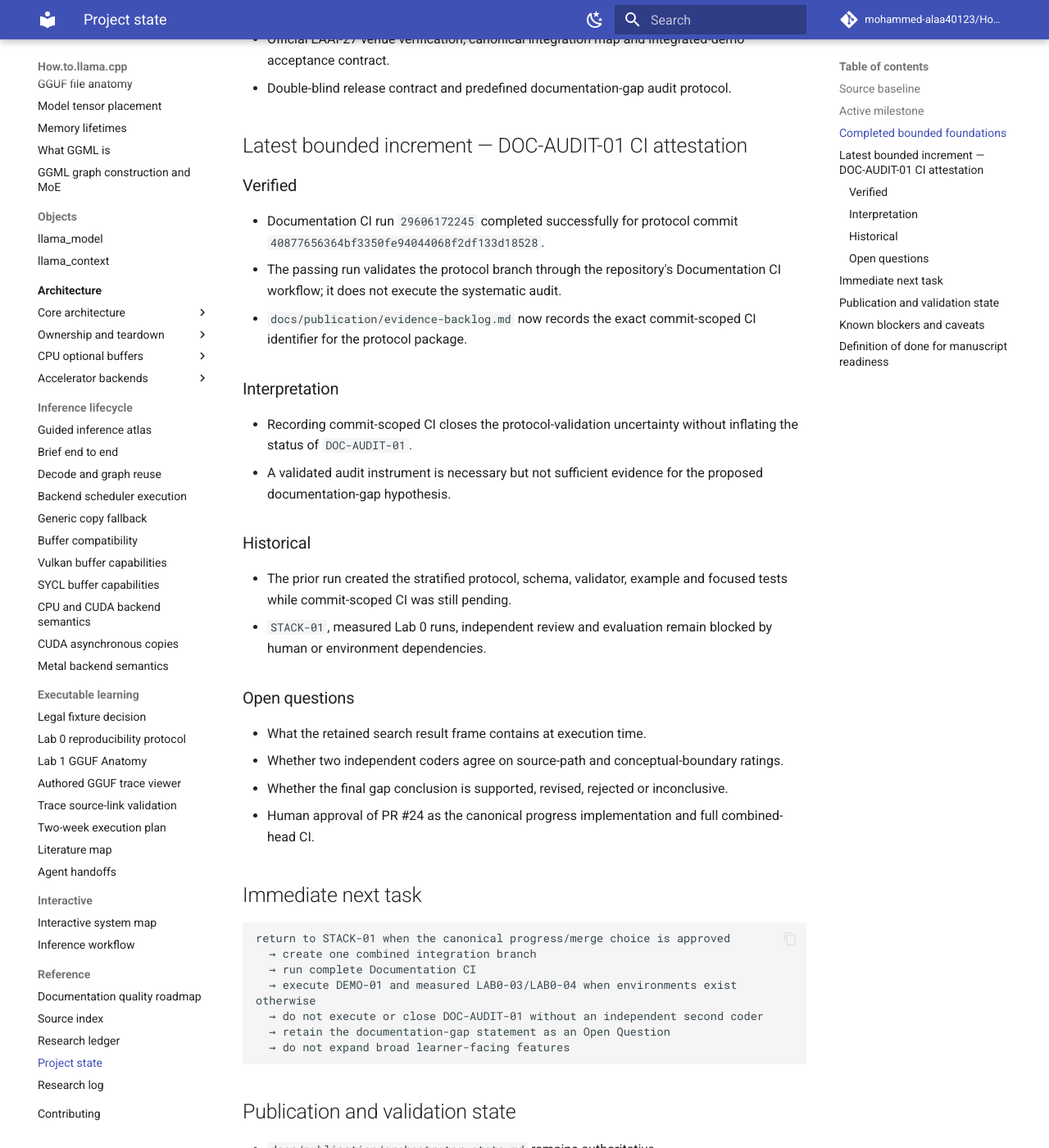
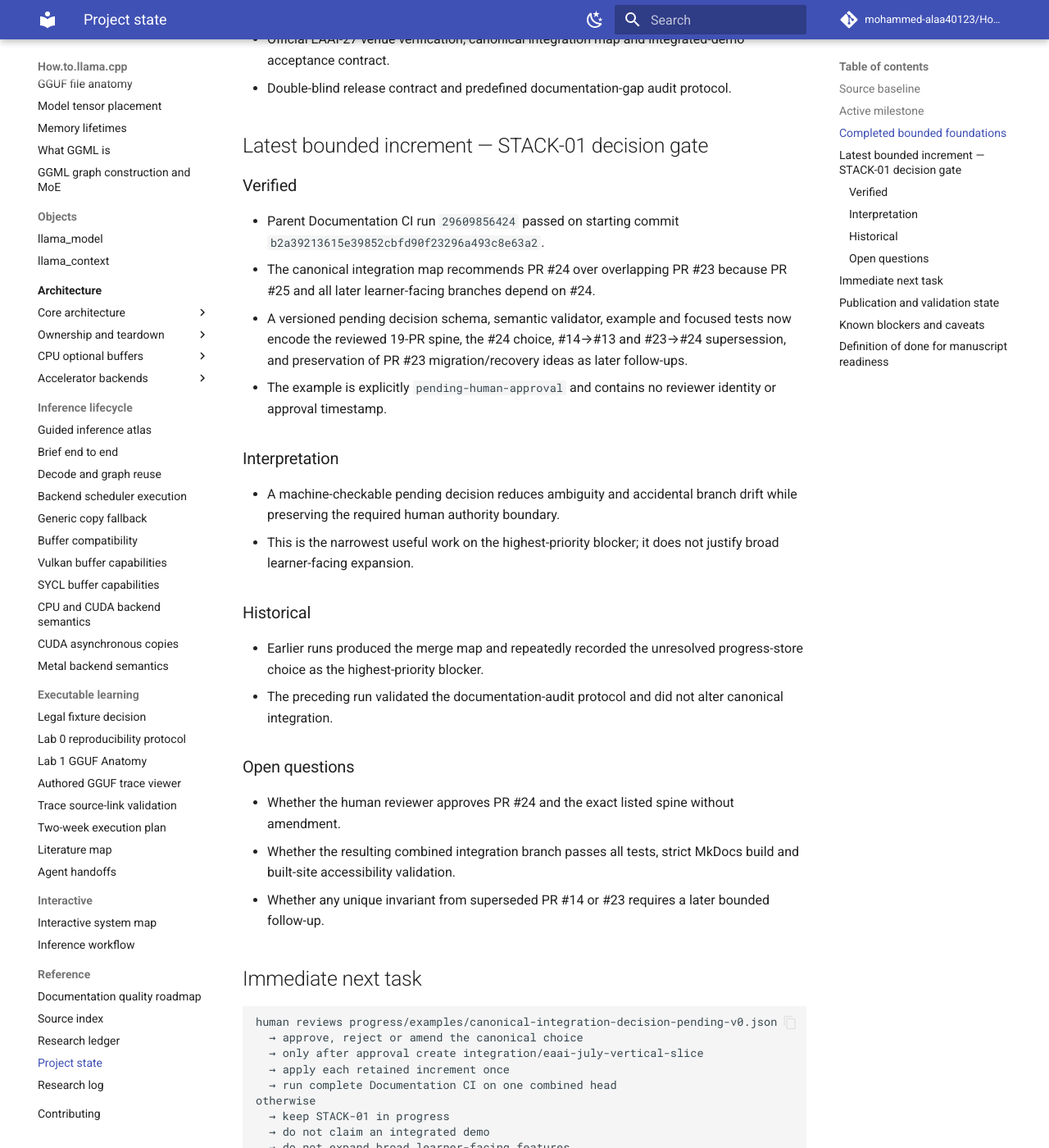
Before and after one commit to mohammed-alaa40123/How.to.llama.cpp, an MkDocs documentation site: the page built from docs/reference/project-state.md, in a window 1280 px wide and 1400 px high, scrolled down 1041 px. Shown: the whole window at 82% size. Built offline with MkDocs 1.6.1 and Material for MkDocs 9.7.7, drawn with Linux system fonts in a browser that asks for light colours; comment, search, counter and statistics services are not loaded; some of the changed text lies outside the part shown.

Commit message:
Update project state for STACK-01 decision gate

````diff
--- a/docs/reference/project-state.md
+++ b/docs/reference/project-state.md
@@ -29,55 +29,57 @@ Read this file after the root README on every run. It is the compact checkpoint
 - Official EAAI-27 venue verification, canonical integration map and integrated-demo acceptance contract.
 - Double-blind release contract and predefined documentation-gap audit protocol.
 
-## Latest bounded increment — DOC-AUDIT-01 CI attestation
+## Latest bounded increment — STACK-01 decision gate
 
 ### Verified
 
-- Documentation CI run `29606172245` completed successfully for protocol commit `40877656364bf3350fe94044068f2df133d18528`.
-- The passing run validates the protocol branch through the repository's Documentation CI workflow; it does not execute the systematic audit.
-- `docs/publication/evidence-backlog.md` now records the exact commit-scoped CI identifier for the protocol package.
+- Parent Documentation CI run `29609856424` passed on starting commit `b2a39213615e39852cbfd90f23296a493c8e63a2`.
+- The canonical integration map recommends PR #24 over overlapping PR #23 because PR #25 and all later learner-facing branches depend on #24.
+- A versioned pending decision schema, semantic validator, example and focused tests now encode the reviewed 19-PR spine, the #24 choice, #14→#13 and #23→#24 supersession, and preservation of PR #23 migration/recovery ideas as later follow-ups.
+- The example is explicitly `pending-human-approval` and contains no reviewer identity or approval timestamp.
 
 ### Interpretation
 
-- Recording commit-scoped CI closes the protocol-validation uncertainty without inflating the status of `DOC-AUDIT-01`.
-- A validated audit instrument is necessary but not sufficient evidence for the proposed documentation-gap hypothesis.
+- A machine-checkable pending decision reduces ambiguity and accidental branch drift while preserving the required human authority boundary.
+- This is the narrowest useful work on the highest-priority blocker; it does not justify broad learner-facing expansion.
 
 ### Historical
 
-- The prior run created the stratified protocol, schema, validator, example and focused tests while commit-scoped CI was still pending.
-- `STACK-01`, measured Lab 0 runs, independent review and evaluation remain blocked by human or environment dependencies.
+- Earlier runs produced the merge map and repeatedly recorded the unresolved progress-store choice as the highest-priority blocker.
+- The preceding run validated the documentation-audit protocol and did not alter canonical integration.
 
 ### Open questions
 
-- What the retained search result frame contains at execution time.
-- Whether two independent coders agree on source-path and conceptual-boundary ratings.
-- Whether the final gap conclusion is supported, revised, rejected or inconclusive.
-- Human approval of PR #24 as the canonical progress implementation and full combined-head CI.
+- Whether the human reviewer approves PR #24 and the exact listed spine without amendment.
+- Whether the resulting combined integration branch passes all tests, strict MkDocs build and built-site accessibility validation.
+- Whether any unique invariant from superseded PR #14 or #23 requires a later bounded follow-up.
 
 ## Immediate next task
 
 ```text
-return to STACK-01 when the canonical progress/merge choice is approved
-  → create one combined integration branch
-  → run complete Documentation CI
-  → execute DEMO-01 and measured LAB0-03/LAB0-04 when environments exist
+human reviews progress/examples/canonical-integration-decision-pending-v0.json
+  → approve, reject or amend the canonical choice
+  → only after approval create integration/eaai-july-vertical-slice
+  → apply each retained increment once
+  → run complete Documentation CI on one combined head
 otherwise
-  → do not execute or close DOC-AUDIT-01 without an independent second coder
-  → retain the documentation-gap statement as an Open Question
+  → keep STACK-01 in progress
+  → do not claim an integrated demo
   → do not expand broad learner-facing features
 ```
 
 ## Publication and validation state
 
 - `docs/publication/orchestrator-state.md` remains authoritative.
-- `docs/publication/evidence-backlog.md` records `DOC-AUDIT-01` as in progress: the protocol passed CI, but retained search results, double-coding and adjudication do not exist.
+- `STACK-01` now has a machine-checkable pending decision but remains in progress until human approval and combined-head CI.
+- `DOC-AUDIT-01` remains in progress: its protocol passed CI, but retained search results, double-coding and adjudication do not exist.
 - `BLIND-01` remains in progress: the release contract exists, but no anonymous bundle or final review exists.
 - Passing component CI establishes bounded contracts only; it does not establish combined deployability, learner benefit, native execution, documentation-gap novelty, independent correctness or anonymous-release readiness.
 - No participant data, telemetry, authenticated sync, restricted model weights, paid generation or manuscript prose were introduced.
 
 ## Known blockers and caveats
 
-- no approved canonical progress-branch choice;
+- no human-approved canonical progress-branch choice;
 - no canonical combined branch with passing CI;
 - no real Ubuntu 24.04 or devcontainer Lab 0 record;
 - no independent llama.cpp/GGML technical reviewer;
````
Also changed, not shown: other parts of docs/reference/project-state.md (+1 -1 lines).
